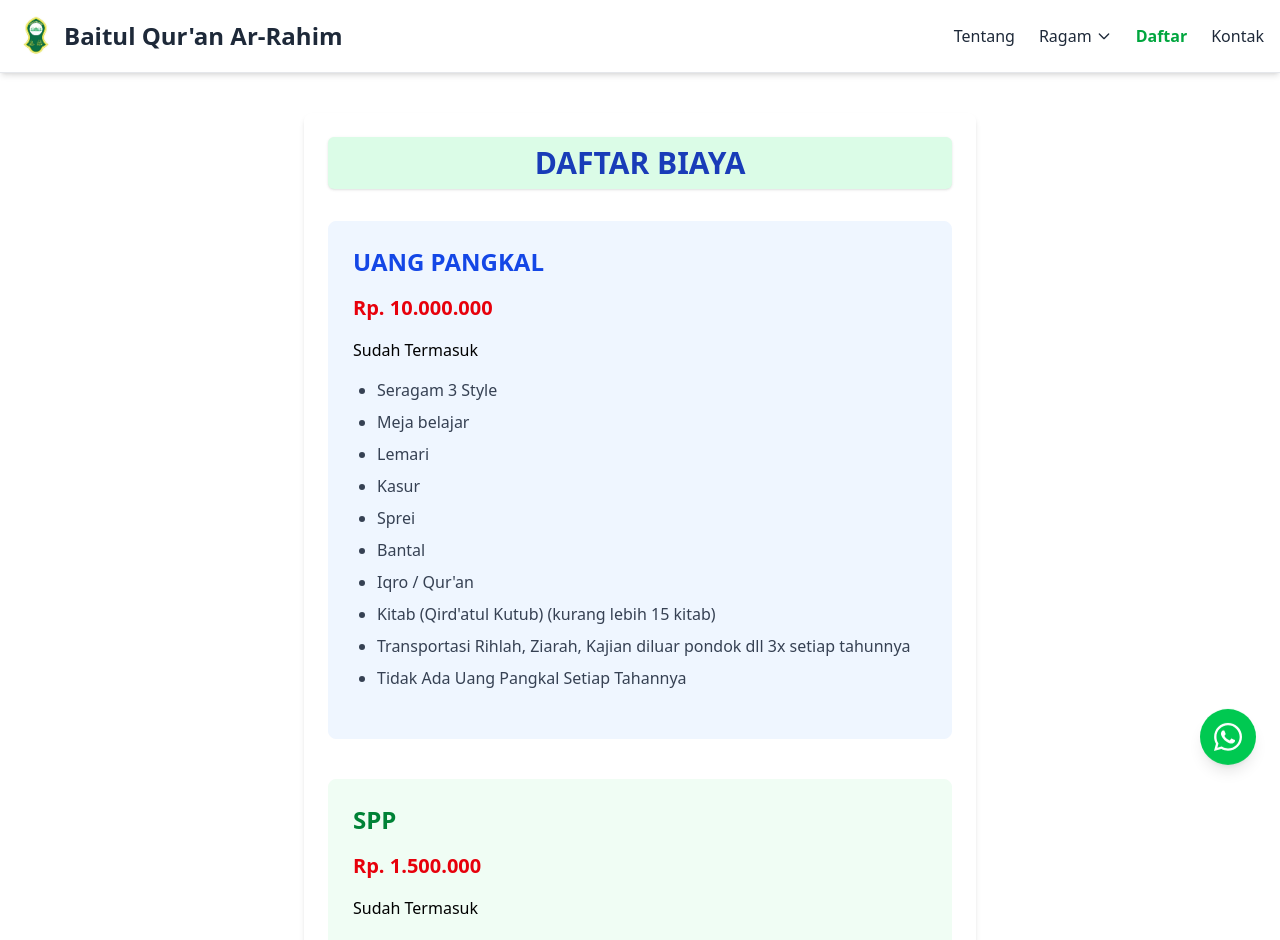
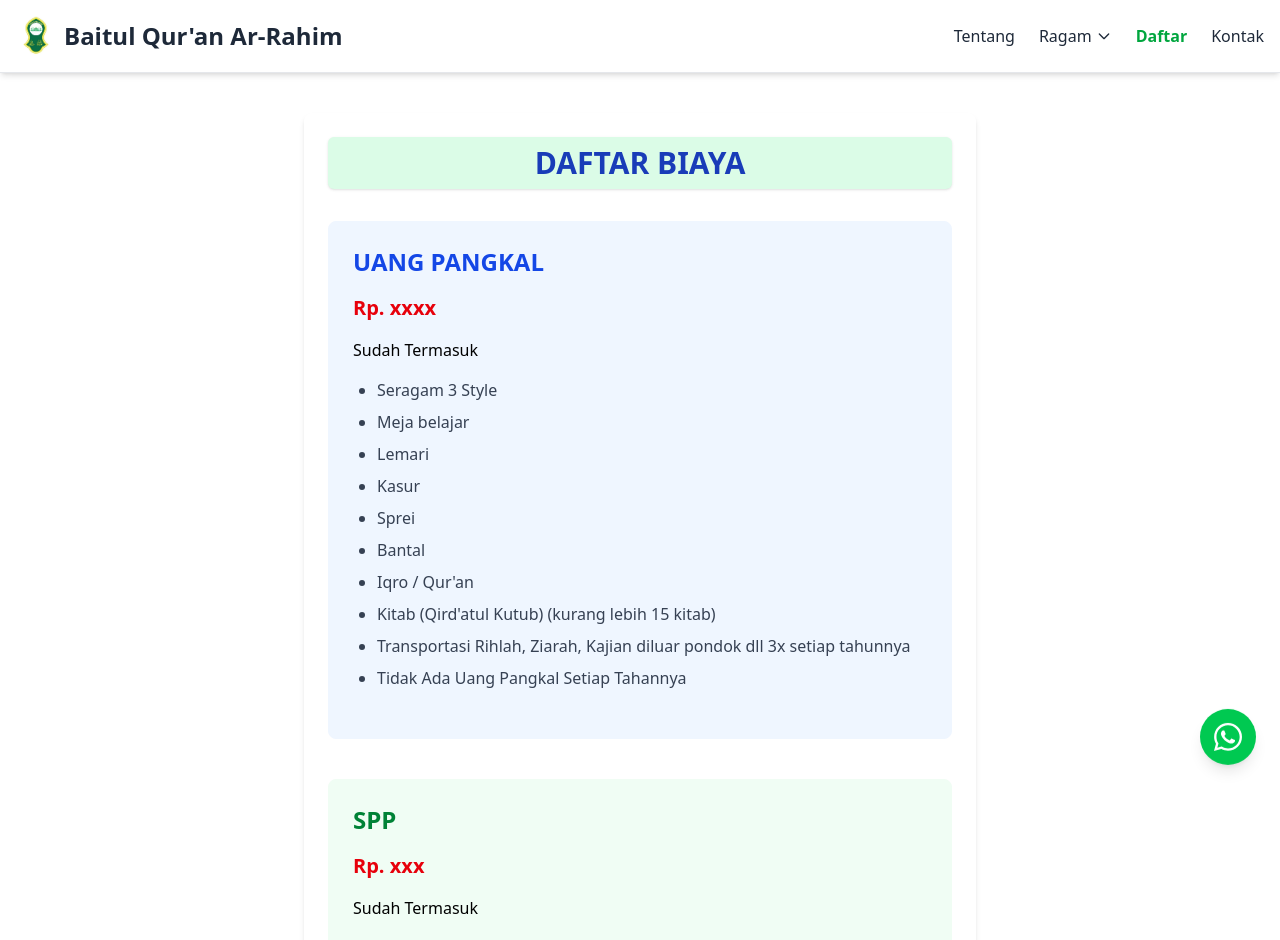
Before and after one commit to kenji0e/p, a React (Vite) app: page /daftar in a window 1280 px wide. Shown: the top 940 px of the page. Built offline with nearby package versions, Linux system fonts and the light colour scheme.

Commit message:
baitul-List2

```diff
--- a/src/pages/List.tsx
+++ b/src/pages/List.tsx
@@ -13,7 +13,7 @@ const List: React.FC = () => { // Tambahkan : React.FC untuk type safety
         {/* Uang Pangkal Section */}
         <div className="mb-10 p-6 bg-blue-50 rounded-lg transform transition-all duration-300 hover:scale-103 hover:shadow-lg hover:border-blue-300 border border-blue-50">
           <h2 className="text-2xl font-semibold mb-4 text-blue-700">UANG PANGKAL</h2>
-          <p className="text-xl font-bold mb-4 text-red-600">Rp. 10.000.000</p>
+          <p className="text-xl font-bold mb-4 text-red-600">Rp. xxxx</p>
           <p className="font-medium mb-4">Sudah Termasuk</p>
           <ul className="list-disc pl-6 space-y-2 mb-6 text-gray-700">
             <li>Seragam 3 Style</li>
@@ -33,7 +33,7 @@ const List: React.FC = () => { // Tambahkan : React.FC untuk type safety
         {/* SPP Section */}
         <div className="mb-10 p-6 bg-green-50 rounded-lg transform transition-all duration-300 hover:scale-103 hover:shadow-lg hover:border-green-300 border border-green-50">
           <h2 className="text-2xl font-semibold mb-4 text-green-700">SPP</h2>
-          <p className="text-xl font-bold mb-4 text-red-600">Rp. 1.500.000</p>
+          <p className="text-xl font-bold mb-4 text-red-600">Rp. xxx</p>
           <p className="font-medium mb-4">Sudah Termasuk</p>
           <ul className="list-disc pl-6 space-y-2 mb-6 text-gray-700">
             <li>Makan 3 Kali Sehari</li>
```
